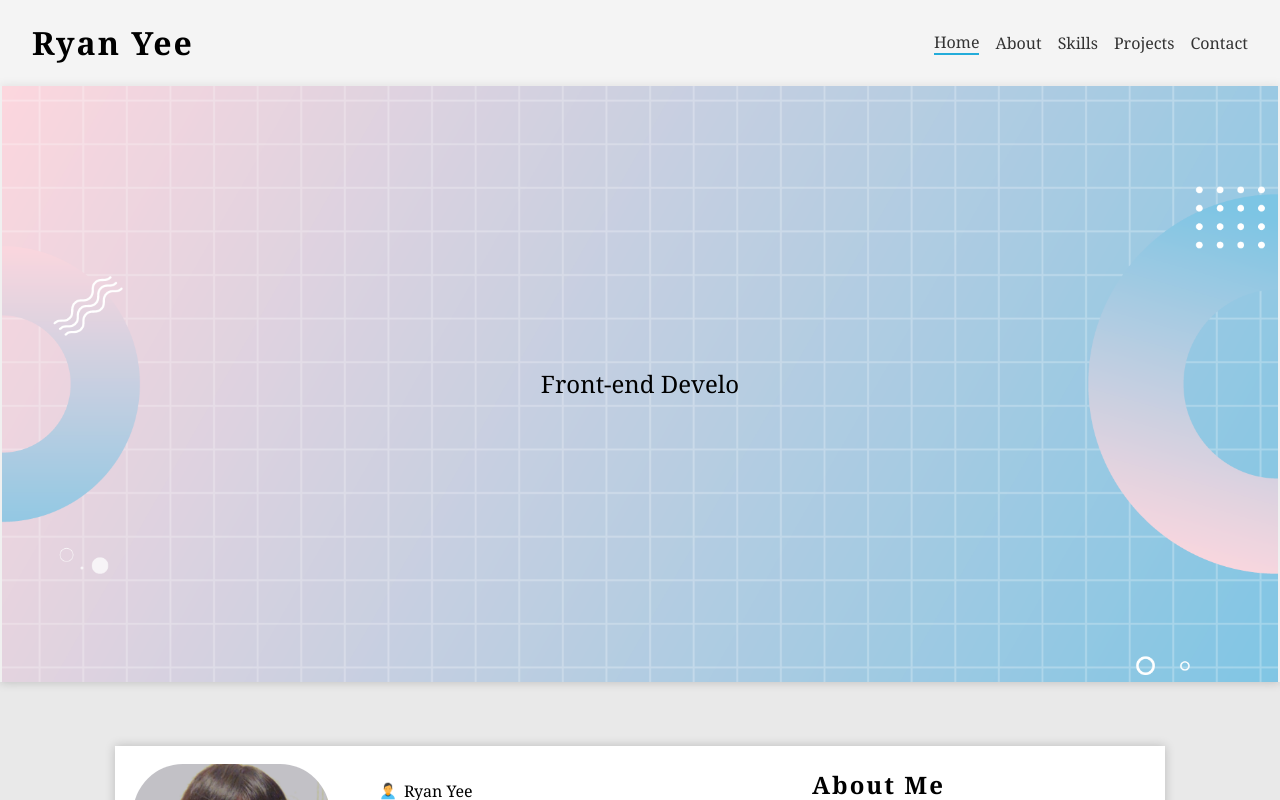
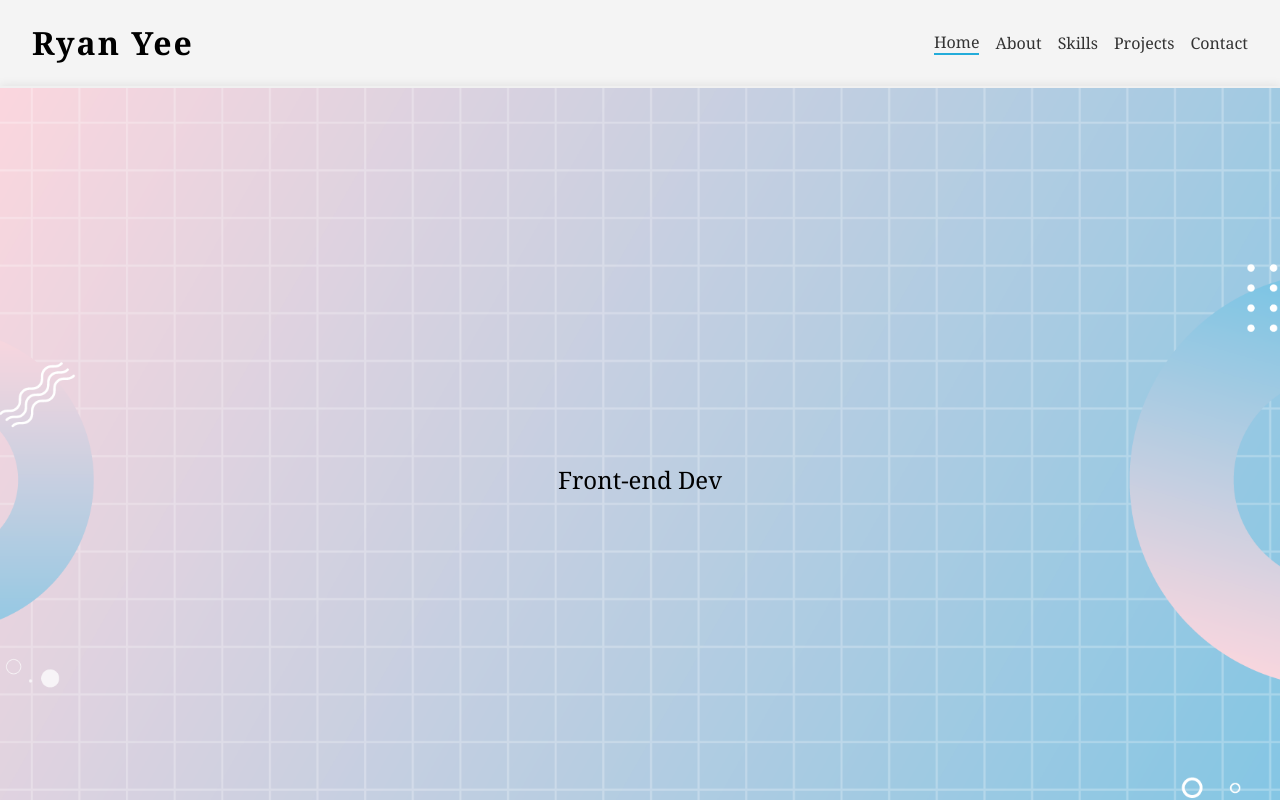
Before and after one commit to RYeeAnn/Portfolio, a React (Create React App) app: page / in a window 1280 px wide. Shown: the top 800 px of the page. Built offline with nearby package versions, Linux system fonts and the light colour scheme.

Commit message:
hero padding for desktop from 6rem to 12rem

```diff
--- a/src/Components/Hero/Hero.scss
+++ b/src/Components/Hero/Hero.scss
@@ -31,6 +31,6 @@
   }
 
   @include desktop {
-    padding: 6rem
+    padding: 12rem
   }
 }
```
